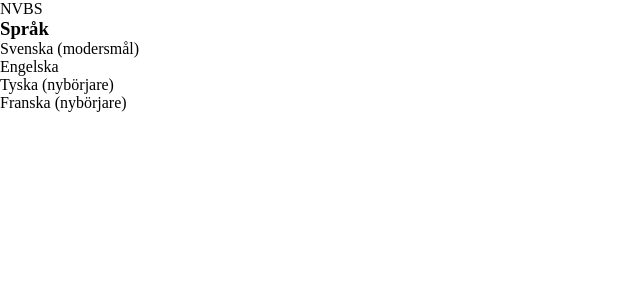
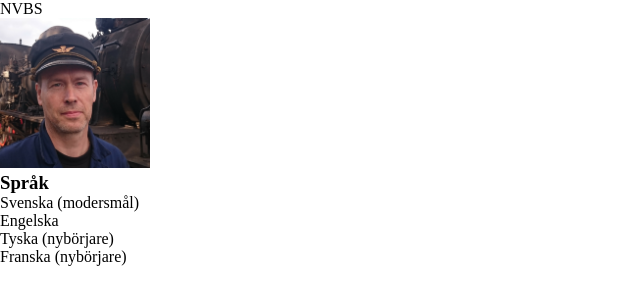
Before and after one commit to skaraborgfakir/skaraborgfakir.github.io, a plain HTML site: page cv.html in a window 1280 px wide. Shown: the whole page, without its empty margins (0-640 px from the left). Drawn offline with Linux system fonts and the light colour scheme.

Commit message:
lade till en bild på mig själv

```diff
--- a/cv.html
+++ b/cv.html
@@ -17,6 +17,7 @@
       </div>
     </div>
     <div id="right_sektion">
+      <img src="bild.jpg" width="150">
       <div id="kunskaper_sektion">
 	<h3>Språk</h3>
 	<ul>
```
